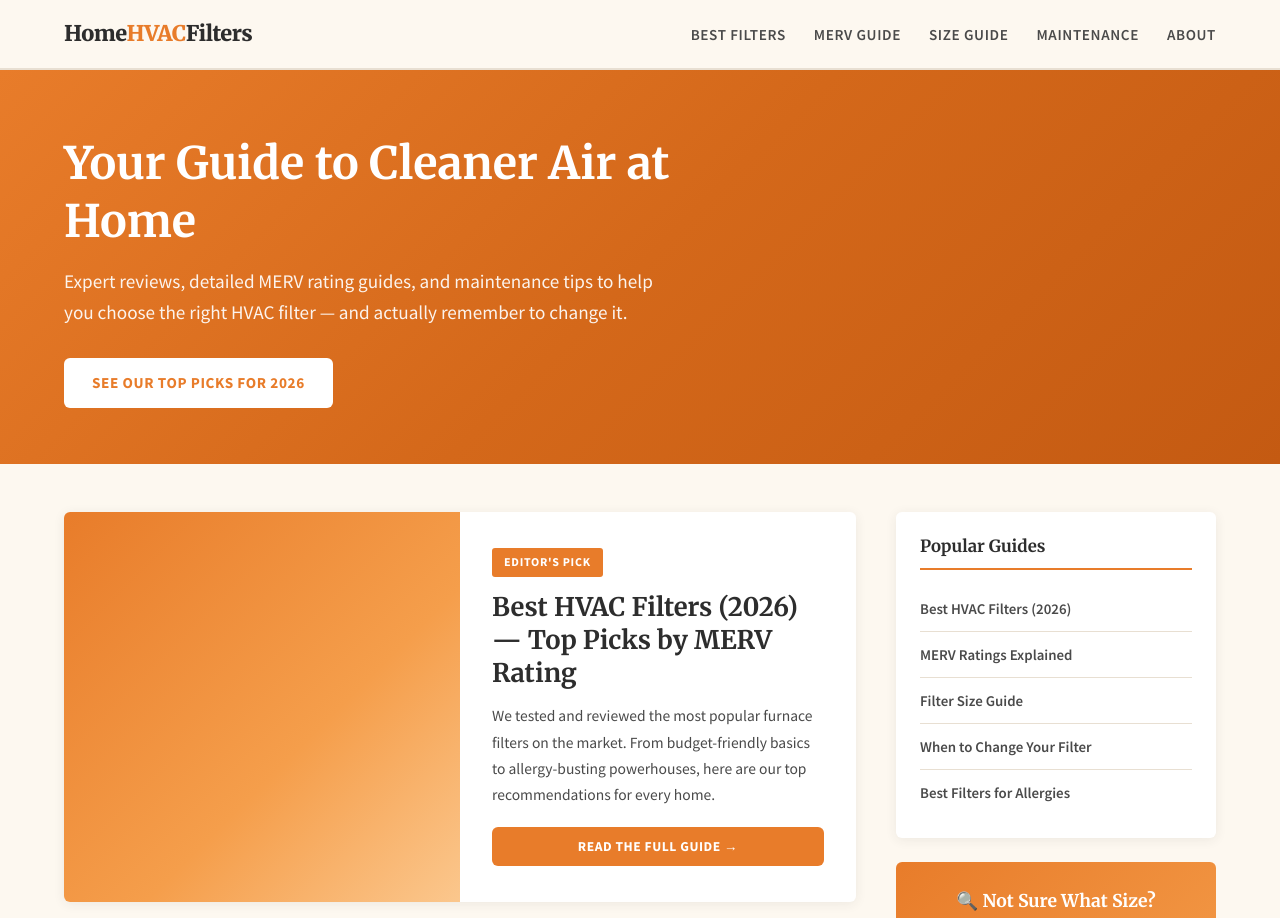
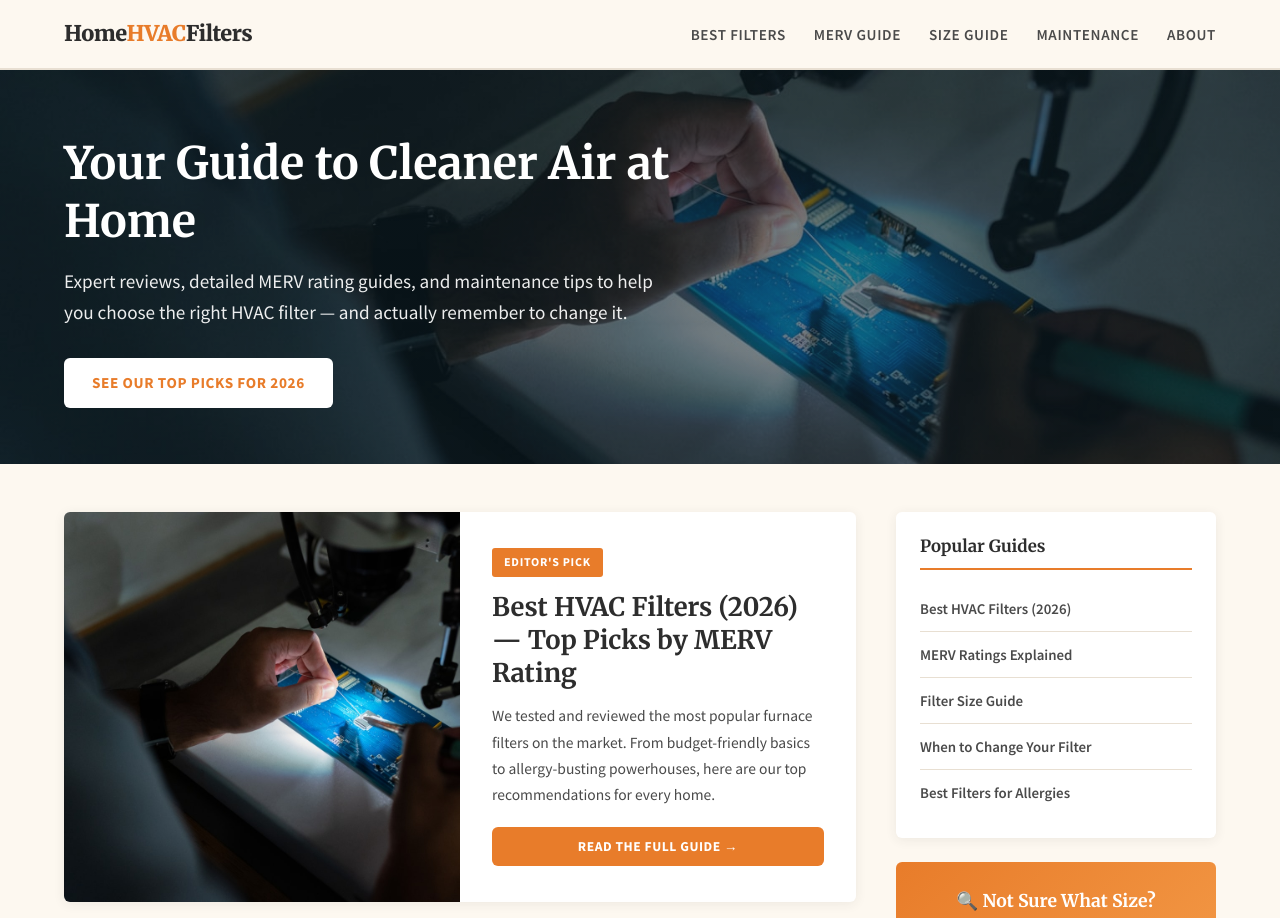
Before and after one commit to Brazenproducts/homehvacfilters-site, a plain HTML site: page index.html in a window 1280 px wide. Shown: the top 918 px of the page. Drawn offline with Linux system fonts and the light colour scheme.

Commit message:
fix: replace dead Amazon links + add hero images

```diff
--- a/index.html
+++ b/index.html
@@ -63,7 +63,7 @@
 </nav>
 
 <!-- Hero -->
-<section class="hero">
+<section class="hero" style="background:linear-gradient(rgba(14,33,42,.56),rgba(14,33,42,.56)),url('images/hero-hvac-filter.jpg') center/cover no-repeat;">
   <div class="container">
     <h1>Your Guide to Cleaner Air at Home</h1>
     <p class="subtitle">Expert reviews, detailed MERV rating guides, and maintenance tips to help you choose the right HVAC filter — and actually remember to change it.</p>
@@ -79,7 +79,7 @@
       <!-- Featured Article -->
       <a href="best-hvac-filters.html" style="text-decoration:none;color:inherit;">
         <article class="featured-card">
-          <div class="featured-card-image" role="img" aria-label="Best HVAC filter picks"></div>
+          <div class="featured-card-image" role="img" aria-label="Best HVAC filter picks" style="background-image:url('images/hero-hvac-filter.jpg');background-size:cover;background-position:center;"></div>
           <div class="featured-card-body">
             <span class="tag">Editor's Pick</span>
             <h2><span>Best HVAC Filters (2026) — Top Picks by MERV Rating</span></h2>
```
Also changed, not shown: images/hero-hvac-filter.jpg (added).
